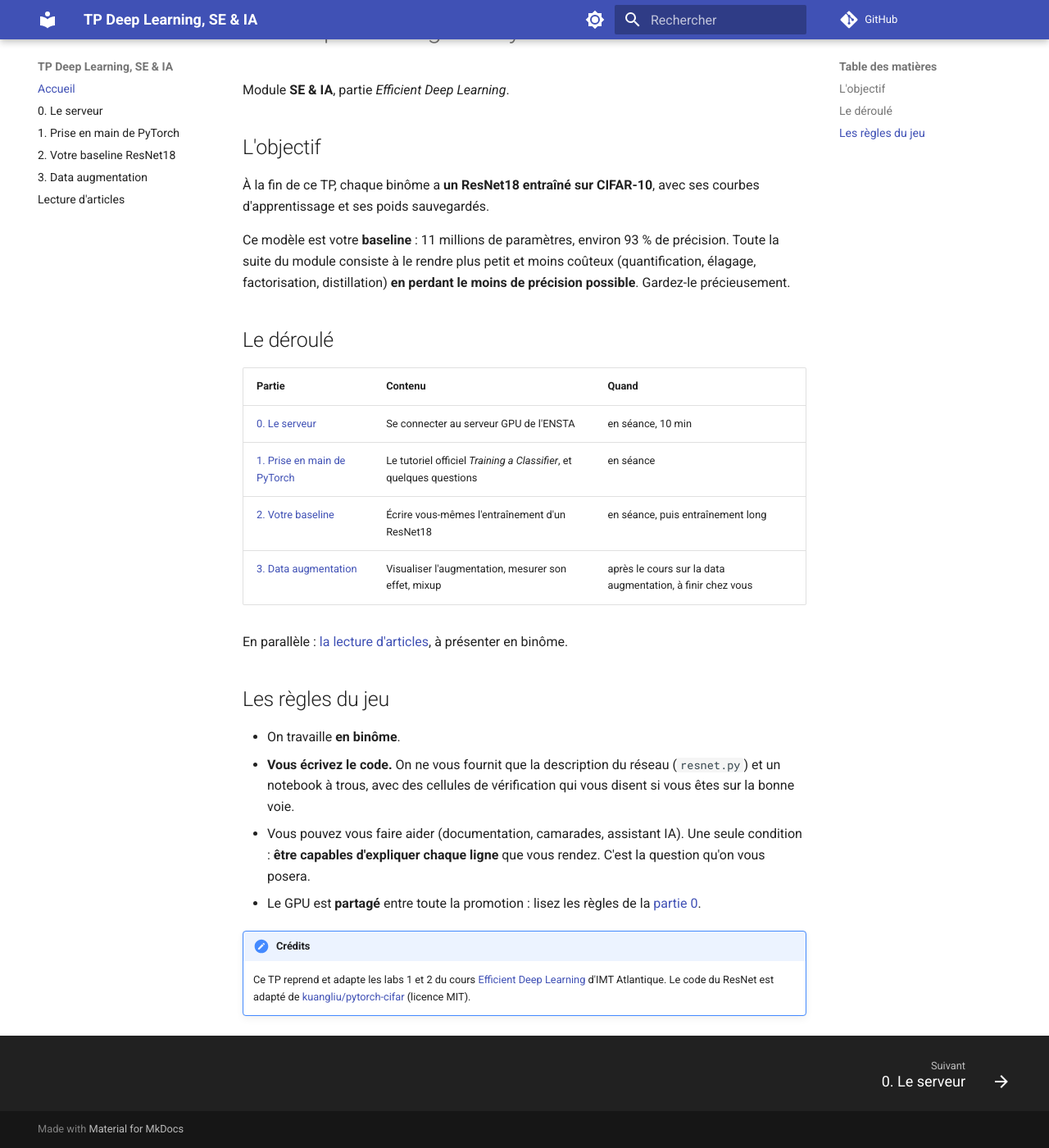
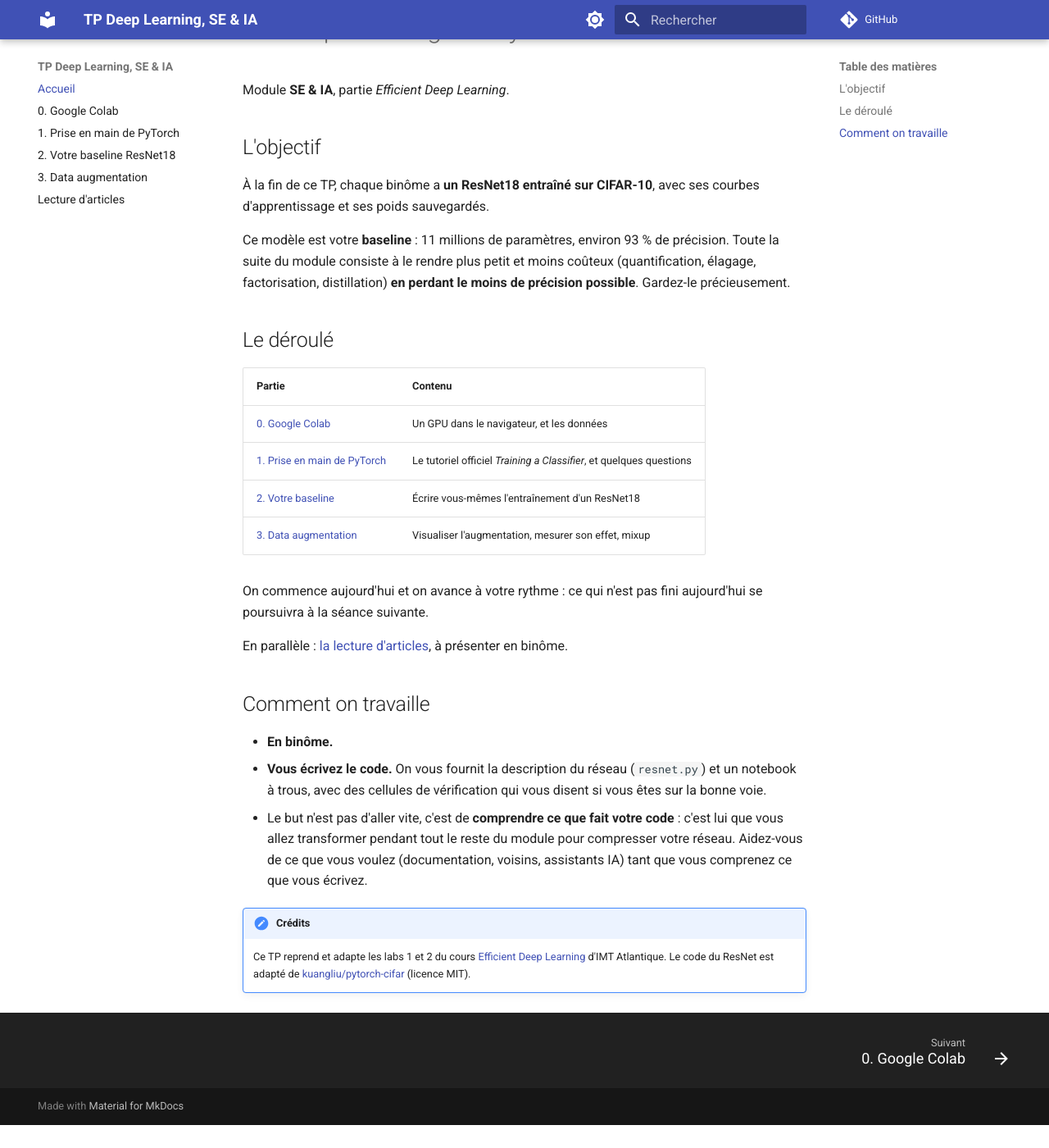
Before and after one commit to bonben/ensta-tp-deep-learning, an MkDocs documentation site: the page built from docs/index.md, in a window 1280 px wide and 1400 px high, scrolled down 83 px. Shown: the whole window at 82% size. Built offline with MkDocs 1.6.1 and Material for MkDocs 9.7.7, drawn with Linux system fonts in a browser that asks for light colours; comment, search, counter and statistics services are not loaded; after the commit the page ends 1455 px from its top, so only the background shows below that.

Commit message:
Passage sur Google Colab, notebook autonome, sans travail à la maison
Co-Authored-By: Claude Opus 5.5 <noreply@anthropic.com>

```diff
--- a/docs/index.md
+++ b/docs/index.md
@@ -14,26 +14,28 @@ moins de précision possible**. Gardez-le précieusement.
 
 ## Le déroulé
 
-| Partie | Contenu | Quand |
-|---|---|---|
-| [0. Le serveur](00_serveur.md) | Se connecter au serveur GPU de l'ENSTA | en séance, 10 min |
-| [1. Prise en main de PyTorch](01_pytorch.md) | Le tutoriel officiel *Training a Classifier*, et quelques questions | en séance |
-| [2. Votre baseline](02_baseline.md) | Écrire vous-mêmes l'entraînement d'un ResNet18 | en séance, puis entraînement long |
-| [3. Data augmentation](03_data_augmentation.md) | Visualiser l'augmentation, mesurer son effet, mixup | après le cours sur la data augmentation, à finir chez vous |
+| Partie | Contenu |
+|---|---|
+| [0. Google Colab](00_colab.md) | Un GPU dans le navigateur, et les données |
+| [1. Prise en main de PyTorch](01_pytorch.md) | Le tutoriel officiel *Training a Classifier*, et quelques questions |
+| [2. Votre baseline](02_baseline.md) | Écrire vous-mêmes l'entraînement d'un ResNet18 |
+| [3. Data augmentation](03_data_augmentation.md) | Visualiser l'augmentation, mesurer son effet, mixup |
+
+On commence aujourd'hui et on avance à votre rythme : ce qui n'est pas fini
+aujourd'hui se poursuivra à la séance suivante.
 
 En parallèle : [la lecture d'articles](articles.md), à présenter en binôme.
 
-## Les règles du jeu
+## Comment on travaille
 
-- On travaille **en binôme**.
-- **Vous écrivez le code.** On ne vous fournit que la description du réseau
+- **En binôme.**
+- **Vous écrivez le code.** On vous fournit la description du réseau
   (`resnet.py`) et un notebook à trous, avec des cellules de vérification qui
   vous disent si vous êtes sur la bonne voie.
-- Vous pouvez vous faire aider (documentation, camarades, assistant IA). Une
-  seule condition : **être capables d'expliquer chaque ligne** que vous rendez.
-  C'est la question qu'on vous posera.
-- Le GPU est **partagé** entre toute la promotion : lisez les règles de la
-  [partie 0](00_serveur.md#les-regles-dun-gpu-partage).
+- Le but n'est pas d'aller vite, c'est de **comprendre ce que fait votre code** :
+  c'est lui que vous allez transformer pendant tout le reste du module pour
+  compresser votre réseau. Aidez-vous de ce que vous voulez (documentation,
+  voisins, assistants IA) tant que vous comprenez ce que vous écrivez.
 
 !!! note "Crédits"
     Ce TP reprend et adapte les labs 1 et 2 du cours
--- a/mkdocs.yml
+++ b/mkdocs.yml
@@ -7,7 +7,7 @@ docs_dir: docs
 
 nav:
   - Accueil: index.md
-  - "0. Le serveur": 00_serveur.md
+  - "0. Google Colab": 00_colab.md
   - "1. Prise en main de PyTorch": 01_pytorch.md
   - "2. Votre baseline ResNet18": 02_baseline.md
   - "3. Data augmentation": 03_data_augmentation.md
```
Also changed, not shown: docs/00_colab.md (added, +53 -0 lines), docs/00_serveur.md (deleted, +0 -82 lines), docs/01_pytorch.md (+10 -11 lines), docs/02_baseline.md (+22 -22 lines), docs/03_data_augmentation.md (+4 -6 lines), docs/code/baseline.ipynb.
